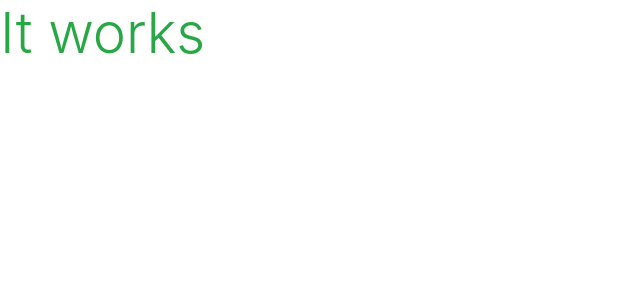
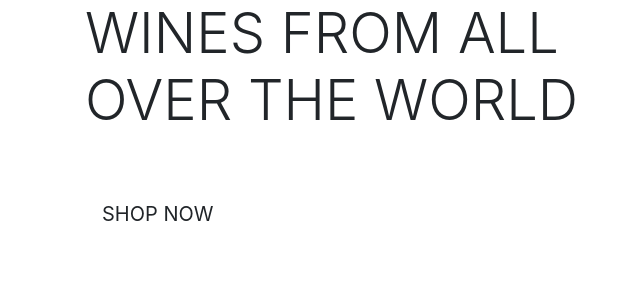
Before and after one commit to darco31/get_a_grape, a Django app: page / in a window 1280 px wide. Shown: the top 300 px of the page, without its empty margins (0-640 px from the left). Run offline with Django 3.2, Linux system fonts and the light colour scheme.

Commit message:
Add home page starter content

```diff
--- a/home/templates/home/index.html
+++ b/home/templates/home/index.html
@@ -1,6 +1,25 @@
 {% extends 'base.html' %}
 {% load static %}
 
+{% block page-header %}
+<div class="container header-container">
+    <div class="row">
+        <div class="col"></div>
+    </div>
+</div>
+{% endblock %}
+
 {% block content %}
-<h1 class="display-4 text-success">It works</h1>
+<div class="container h-100">
+    <div class="row h-100">
+        <div class="col-7 col-md-6 my-auto">
+            <h1 class="display-4 logo-font text-black">WINES FROM ALL OVER THE WORLD</h1>
+            <div class="my-5">
+                <h4>
+                    <a href="" class="shop-now-button btn btn-lg rounded-0 text-uppercase py-3">Shop Now</a>
+                </h4>
+            </div>
+        </div>
+    </div>
+</div>
 {% endblock %}
```
